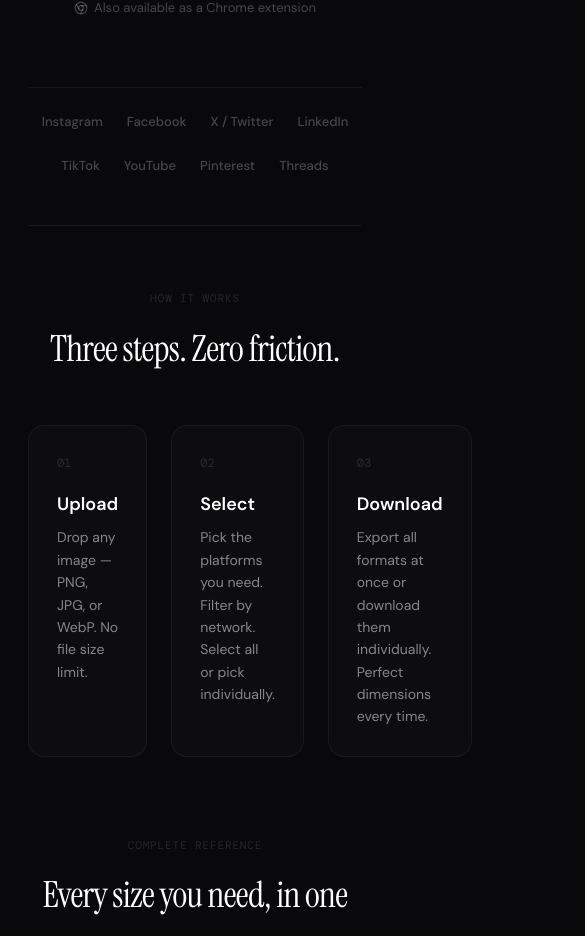
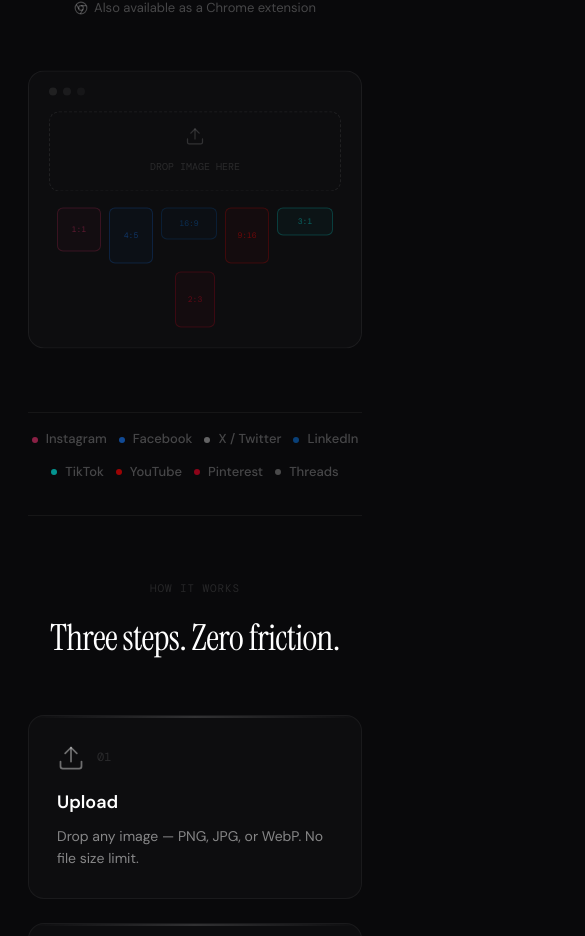
Before and after one commit to glynn568-glitch/reframe, a React (Vite) app: page / in a window 390 px wide. Shown: the part 626-1562 px from the top of the page, 585 px wide, since content can reach past the window. Built offline with nearby package versions, Linux system fonts and the light colour scheme; no server answers.

Commit message:
Add visual polish to landing page: hero mockup, icons, hover effects, mobile responsive
Co-Authored-By: Claude Opus 4.6 <noreply@anthropic.com>

```diff
--- a/src/pages/Home.jsx
+++ b/src/pages/Home.jsx
@@ -15,6 +15,136 @@ function RatioBox({ w, h, color }) {
   )
 }
 
+const PLATFORM_COLORS = {
+  'Instagram': '#E1306C',
+  'Facebook': '#1877F2',
+  'X / Twitter': '#A0A0A0',
+  'LinkedIn': '#0A66C2',
+  'TikTok': '#00F2EA',
+  'YouTube': '#FF0000',
+  'Pinterest': '#E60023',
+  'Threads': '#777777',
+}
+
+const STEP_ICONS = {
+  '01': (
+    <svg width="28" height="28" viewBox="0 0 24 24" fill="none" stroke="rgba(255,255,255,0.4)" strokeWidth="1.5" strokeLinecap="round" strokeLinejoin="round">
+      <path d="M21 15v4a2 2 0 0 1-2 2H5a2 2 0 0 1-2-2v-4"/>
+      <polyline points="17 8 12 3 7 8"/>
+      <line x1="12" y1="3" x2="12" y2="15"/>
+    </svg>
+  ),
+  '02': (
+    <svg width="28" height="28" viewBox="0 0 24 24" fill="none" stroke="rgba(255,255,255,0.4)" strokeWidth="1.5" strokeLinecap="round" strokeLinejoin="round">
+      <rect x="3" y="3" width="7" height="7"/>
+      <rect x="14" y="3" width="7" height="7"/>
+      <rect x="14" y="14" width="7" height="7"/>
+      <rect x="3" y="14" width="7" height="7"/>
+    </svg>
+  ),
+  '03': (
+    <svg width="28" height="28" viewBox="0 0 24 24" fill="none" stroke="rgba(255,255,255,0.4)" strokeWidth="1.5" strokeLinecap="round" strokeLinejoin="round">
+      <path d="M21 15v4a2 2 0 0 1-2 2H5a2 2 0 0 1-2-2v-4"/>
+      <polyline points="7 10 12 15 17 10"/>
+      <line x1="12" y1="15" x2="12" y2="3"/>
+    </svg>
+  ),
+}
+
+const TRUST_ICONS = {
+  'No Upload': (
+    <svg width="24" height="24" viewBox="0 0 24 24" fill="none" stroke="rgba(255,255,255,0.35)" strokeWidth="1.5" strokeLinecap="round" strokeLinejoin="round">
+      <rect x="3" y="11" width="18" height="11" rx="2" ry="2"/>
+      <path d="M7 11V7a5 5 0 0 1 10 0v4"/>
+    </svg>
+  ),
+  'No Account': (
+    <svg width="24" height="24" viewBox="0 0 24 24" fill="none" stroke="rgba(255,255,255,0.35)" strokeWidth="1.5" strokeLinecap="round" strokeLinejoin="round">
+      <path d="M16 21v-2a4 4 0 0 0-4-4H5a4 4 0 0 0-4 4v2"/>
+      <circle cx="8.5" cy="7" r="4"/>
+      <line x1="18" y1="8" x2="23" y2="13"/>
+      <line x1="23" y1="8" x2="18" y2="13"/>
+    </svg>
+  ),
+  'No Tracking': (
+    <svg width="24" height="24" viewBox="0 0 24 24" fill="none" stroke="rgba(255,255,255,0.35)" strokeWidth="1.5" strokeLinecap="round" strokeLinejoin="round">
+      <path d="M17.94 17.94A10.07 10.07 0 0 1 12 20c-7 0-11-8-11-8a18.45 18.45 0 0 1 5.06-5.94"/>
+      <path d="M9.9 4.24A9.12 9.12 0 0 1 12 4c7 0 11 8 11 8a18.5 18.5 0 0 1-2.16 3.19"/>
+      <line x1="1" y1="1" x2="23" y2="23"/>
+    </svg>
+  ),
+}
+
+function HeroMockup() {
+  const colors = ['#E1306C', '#1877F2', '#0A66C2', '#FF0000', '#00F2EA', '#E60023']
+  const sizes = [
+    { w: 44, h: 44, label: '1:1' },
+    { w: 44, h: 56, label: '4:5' },
+    { w: 56, h: 32, label: '16:9' },
+    { w: 44, h: 56, label: '9:16' },
+    { w: 56, h: 28, label: '3:1' },
+    { w: 40, h: 56, label: '2:3' },
+  ]
+
+  return (
+    <div className="hero-mockup float" style={{
+      marginTop: 48,
+      display: 'flex',
+      justifyContent: 'center',
+    }}>
+      <div style={{
+        background: 'rgba(255,255,255,0.02)',
+        border: '1px solid rgba(255,255,255,0.06)',
+        borderRadius: 16,
+        padding: '16px 20px 20px',
+        width: 420,
+        maxWidth: '100%',
+      }}>
+        {/* Browser dots */}
+        <div style={{ display: 'flex', gap: 6, marginBottom: 16 }}>
+          <div style={{ width: 8, height: 8, borderRadius: '50%', background: 'rgba(255,255,255,0.08)' }} />
+          <div style={{ width: 8, height: 8, borderRadius: '50%', background: 'rgba(255,255,255,0.06)' }} />
+          <div style={{ width: 8, height: 8, borderRadius: '50%', background: 'rgba(255,255,255,0.04)' }} />
+        </div>
+
+        {/* Upload zone */}
+        <div style={{
+          border: '1.5px dashed rgba(255,255,255,0.08)',
+          borderRadius: 10,
+          padding: '14px 0',
+          textAlign: 'center',
+          marginBottom: 16,
+        }}>
+          <svg width="20" height="20" viewBox="0 0 24 24" fill="none" stroke="rgba(255,255,255,0.15)" strokeWidth="1.5" strokeLinecap="round" style={{ margin: '0 auto 6px' }}>
+            <path d="M21 15v4a2 2 0 0 1-2 2H5a2 2 0 0 1-2-2v-4"/>
+            <polyline points="17 8 12 3 7 8"/>
+            <line x1="12" y1="3" x2="12" y2="15"/>
+          </svg>
+          <div style={{ fontSize: 10, color: 'rgba(255,255,255,0.12)', fontFamily: 'var(--font-mono)' }}>DROP IMAGE HERE</div>
+        </div>
+
+        {/* Output grid */}
+        <div style={{ display: 'flex', gap: 8, justifyContent: 'center', flexWrap: 'wrap' }}>
+          {sizes.map((s, i) => (
+            <div key={i} style={{
+              width: s.w,
+              height: s.h,
+              borderRadius: 6,
+              border: `1px solid ${colors[i]}30`,
+              background: `${colors[i]}08`,
+              display: 'flex',
+              alignItems: 'center',
+              justifyContent: 'center',
+            }}>
+              <span style={{ fontSize: 8, fontFamily: 'var(--font-mono)', color: `${colors[i]}60` }}>{s.label}</span>
+            </div>
+          ))}
+        </div>
+      </div>
+    </div>
+  )
+}
+
 export default function Home() {
   return (
     <>
@@ -26,7 +156,7 @@ export default function Home() {
 
       <div style={{ maxWidth: 900, margin: '0 auto', padding: '0 28px' }}>
         {/* Hero */}
-        <section style={{ textAlign: 'center', paddingTop: 80, paddingBottom: 64 }}>
+        <section className="hero-glow" style={{ textAlign: 'center', paddingTop: 80, paddingBottom: 64, position: 'relative', zIndex: 1 }}>
           <div className="fade-up" style={{
             display: 'inline-block',
             fontFamily: 'var(--font-mono)',
@@ -61,7 +191,7 @@ export default function Home() {
           </p>
 
           <div className="fade-up-3" style={{ display: 'flex', gap: 14, justifyContent: 'center', flexWrap: 'wrap' }}>
-            <Link to="/tool" style={{
+            <Link to="/tool" className="btn-primary" style={{
               background: '#fff',
               color: '#09090B',
               padding: '14px 32px',
@@ -69,9 +199,8 @@ export default function Home() {
               fontSize: 16,
               fontWeight: 700,
               display: 'inline-block',
-              transition: 'transform 0.2s, box-shadow 0.2s',
             }}>Start Resizing — It's Free →</Link>
-            <a href="#how" style={{
+            <a href="#how" className="btn-secondary" style={{
               background: 'var(--bg-hover)',
               color: 'var(--text-muted)',
               padding: '14px 28px',
@@ -90,18 +219,23 @@ export default function Home() {
               Also available as a Chrome extension
             </a>
           </div>
+
+          <HeroMockup />
         </section>
 
         {/* Supported Platforms Strip */}
-        <section style={{
+        <section className="platform-strip" style={{
           display: 'flex', justifyContent: 'center', gap: 24, flexWrap: 'wrap',
           padding: '24px 0 48px',
           borderTop: '1px solid var(--border)',
           borderBottom: '1px solid var(--border)',
           marginBottom: 64,
         }}>
-          {['Instagram', 'Facebook', 'X / Twitter', 'LinkedIn', 'TikTok', 'YouTube', 'Pinterest', 'Threads'].map(name => (
-            <span key={name} style={{ fontSize: 13, color: 'var(--text-faint)', fontWeight: 500 }}>{name}</span>
+          {Object.entries(PLATFORM_COLORS).map(([name, color]) => (
+            <span key={name} style={{ fontSize: 13, color: 'var(--text-faint)', fontWeight: 500, display: 'inline-flex', alignItems: 'center', gap: 8 }}>
+              <span style={{ width: 6, height: 6, borderRadius: '50%', background: color, opacity: 0.6, flexShrink: 0 }} />
+              {name}
+            </span>
           ))}
         </section>
 
@@ -112,19 +246,22 @@ export default function Home() {
             <h2 style={{ fontFamily: 'var(--font-display)', fontSize: 36, fontWeight: 400, letterSpacing: '-0.02em' }}>Three steps. Zero friction.</h2>
           </div>
 
-          <div style={{ display: 'grid', gridTemplateColumns: 'repeat(3, 1fr)', gap: 24 }}>
+          <div className="grid-3" style={{ display: 'grid', gridTemplateColumns: 'repeat(3, 1fr)', gap: 24 }}>
             {[
               { num: '01', title: 'Upload', desc: 'Drop any image — PNG, JPG, or WebP. No file size limit.' },
               { num: '02', title: 'Select', desc: 'Pick the platforms you need. Filter by network. Select all or pick individually.' },
               { num: '03', title: 'Download', desc: 'Export all formats at once or download them individually. Perfect dimensions every time.' },
             ].map(step => (
-              <div key={step.num} style={{
+              <div key={step.num} className="card-hover gradient-border-top" style={{
                 padding: 28,
                 background: 'var(--bg-subtle)',
                 borderRadius: 'var(--radius-lg)',
                 border: '1px solid var(--border)',
               }}>
-                <div style={{ fontFamily: 'var(--font-mono)', fontSize: 12, color: 'var(--text-ghost)', marginBottom: 16 }}>{step.num}</div>
+                <div style={{ marginBottom: 16, display: 'flex', alignItems: 'center', gap: 12 }}>
+                  {STEP_ICONS[step.num]}
+                  <span style={{ fontFamily: 'var(--font-mono)', fontSize: 12, color: 'var(--text-ghost)' }}>{step.num}</span>
+                </div>
                 <h3 style={{ fontSize: 18, fontWeight: 600, marginBottom: 8 }}>{step.title}</h3>
                 <p style={{ fontSize: 14, color: 'var(--text-muted)', lineHeight: 1.6 }}>{step.desc}</p>
               </div>
@@ -155,7 +292,7 @@ export default function Home() {
               <span></span><span>PLATFORM</span><span style={{ textAlign: 'right' }}>PIXELS</span><span style={{ textAlign: 'center' }}>RATIO</span>
             </div>
             {PLATFORMS.map((p, i) => (
-              <div key={p.id} style={{
+              <div key={p.id} className="table-row" style={{
                 display: 'grid', gridTemplateColumns: '36px 1fr 90px 60px',
                 gap: 12, padding: '10px 20px', alignItems: 'center',
                 borderBottom: i < PLATFORMS.length - 1 ? '1px solid var(--border-subtle)' : 'none',
@@ -182,20 +319,35 @@ export default function Home() {
             borderRadius: 'var(--radius-xl)',
             border: '1px solid var(--border)',
             textAlign: 'center',
+            position: 'relative',
+            overflow: 'hidden',
           }}>
+            {/* Subtle gradient accent */}
+            <div style={{
+              position: 'absolute',
+              top: 0,
+              left: 0,
+              right: 0,
+              height: 1,
+              background: 'linear-gradient(90deg, transparent, rgba(255,255,255,0.08), transparent)',
+            }} />
+
             <h2 style={{ fontFamily: 'var(--font-display)', fontSize: 32, fontWeight: 400, letterSpacing: '-0.02em', marginBottom: 16 }}>
               Your images never leave your device.
             </h2>
-            <p style={{ fontSize: 15, color: 'var(--text-muted)', maxWidth: 500, margin: '0 auto 28px', lineHeight: 1.6 }}>
+            <p style={{ fontSize: 15, color: 'var(--text-muted)', maxWidth: 500, margin: '0 auto 32px', lineHeight: 1.6 }}>
               Reframe processes everything in your browser using the Canvas API. No uploads, no servers, no tracking. Your images stay on your computer.
             </p>
-            <div style={{ display: 'flex', justifyContent: 'center', gap: 40 }}>
+            <div className="trust-row" style={{ display: 'flex', justifyContent: 'center', gap: 48 }}>
               {[
                 { label: 'No Upload', desc: 'Images processed locally' },
                 { label: 'No Account', desc: 'Start using instantly' },
                 { label: 'No Tracking', desc: 'Zero analytics on images' },
               ].map(item => (
                 <div key={item.label} style={{ textAlign: 'center' }}>
+                  <div style={{ marginBottom: 10, display: 'flex', justifyContent: 'center' }}>
+                    {TRUST_ICONS[item.label]}
+                  </div>
                   <div style={{ fontSize: 15, fontWeight: 600, marginBottom: 4 }}>{item.label}</div>
                   <div style={{ fontSize: 12, color: 'var(--text-faint)' }}>{item.desc}</div>
                 </div>
@@ -212,7 +364,7 @@ export default function Home() {
           <p style={{ fontSize: 16, color: 'var(--text-muted)', marginBottom: 28 }}>
             Join thousands of creators who save hours every week.
           </p>
-          <Link to="/tool" style={{
+          <Link to="/tool" className="btn-primary" style={{
             background: '#fff',
             color: '#09090B',
             padding: '16px 36px',
--- a/src/styles/global.css
+++ b/src/styles/global.css
@@ -64,3 +64,85 @@ img { max-width: 100%; display: block; }
 ::-webkit-scrollbar-track { background: transparent; }
 ::-webkit-scrollbar-thumb { background: rgba(255,255,255,0.1); border-radius: 3px; }
 ::-webkit-scrollbar-thumb:hover { background: rgba(255,255,255,0.2); }
+
+/* Hero glow */
+.hero-glow {
+  position: relative;
+}
+.hero-glow::before {
+  content: '';
+  position: absolute;
+  top: -200px;
+  left: 50%;
+  transform: translateX(-50%);
+  width: 800px;
+  height: 600px;
+  background: radial-gradient(ellipse at center, rgba(255,255,255,0.03) 0%, transparent 70%);
+  pointer-events: none;
+  z-index: 0;
+}
+
+/* Card hover */
+.card-hover {
+  transition: transform 0.25s ease, border-color 0.25s ease, box-shadow 0.25s ease;
+}
+.card-hover:hover {
+  transform: translateY(-3px);
+  border-color: rgba(255,255,255,0.12) !important;
+  box-shadow: 0 8px 32px rgba(0,0,0,0.3);
+}
+
+/* Button glow */
+.btn-primary {
+  transition: transform 0.2s ease, box-shadow 0.2s ease;
+}
+.btn-primary:hover {
+  transform: translateY(-1px);
+  box-shadow: 0 0 40px rgba(255,255,255,0.12), 0 4px 16px rgba(0,0,0,0.3);
+}
+.btn-secondary {
+  transition: border-color 0.2s ease, color 0.2s ease, background 0.2s ease;
+}
+.btn-secondary:hover {
+  border-color: rgba(255,255,255,0.15) !important;
+  color: rgba(255,255,255,0.7) !important;
+  background: rgba(255,255,255,0.08) !important;
+}
+
+/* Floating animation */
+@keyframes float {
+  0%, 100% { transform: translateY(0); }
+  50% { transform: translateY(-8px); }
+}
+.float { animation: float 6s ease-in-out infinite; }
+
+/* Table row hover */
+.table-row:hover {
+  background: rgba(255,255,255,0.03);
+}
+
+/* Gradient top border for cards */
+.gradient-border-top {
+  position: relative;
+  overflow: hidden;
+}
+.gradient-border-top::before {
+  content: '';
+  position: absolute;
+  top: 0;
+  left: 0;
+  right: 0;
+  height: 2px;
+  background: linear-gradient(90deg, transparent, rgba(255,255,255,0.15), transparent);
+}
+
+/* Responsive */
+@media (max-width: 768px) {
+  .grid-3 { grid-template-columns: 1fr !important; }
+  .trust-row { flex-direction: column !important; gap: 24px !important; }
+  .hero-mockup { transform: scale(0.75); transform-origin: top center; }
+}
+@media (max-width: 480px) {
+  .platform-strip { gap: 12px !important; padding: 16px 0 32px !important; }
+  .hero-mockup { transform: scale(0.6); transform-origin: top center; }
+}
```
